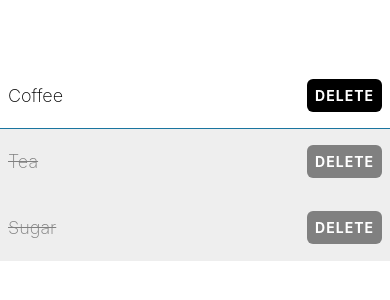
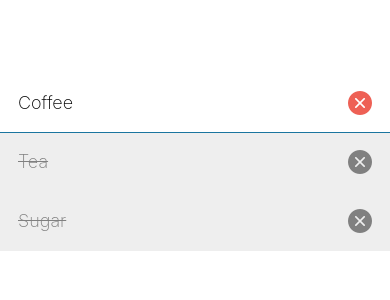
Before and after one commit to mazurcaionut/taskly, a React Native app: screen / in a window 390 px wide. Shown: the part 260-560 px from the top of the page. Built offline with nearby package versions, Linux system fonts and the light colour scheme.

Commit message:
Use icons for buttons

```diff
--- a/components/ShoppingListItem.tsx
+++ b/components/ShoppingListItem.tsx
@@ -1,5 +1,6 @@
 import { View, TouchableOpacity, Text, StyleSheet, Alert } from "react-native";
 import { theme } from "../theme";
+import AntDesign from "@expo/vector-icons/AntDesign";
 
 interface ShoppingListItemProps {
     name?: string;
@@ -23,12 +24,12 @@ export function ShoppingListItem({ name, isCompleted }: ShoppingListItemProps) {
             <Text style={[styles.itemText, isCompleted ? styles.completedText : undefined]}>
                 {name}
             </Text>
-            <TouchableOpacity
-                style={[styles.button, isCompleted ? styles.completedButton : undefined]}
-                onPress={handleDelete}
-                activeOpacity={0.8}
-            >
-                <Text style={styles.buttonText}>Delete</Text>
+            <TouchableOpacity onPress={handleDelete} activeOpacity={0.8}>
+                <AntDesign
+                    name="closecircle"
+                    size={24}
+                    color={isCompleted ? theme.colorGrey : theme.colorRed}
+                />
             </TouchableOpacity>
         </View>
     );
@@ -38,7 +39,7 @@ const styles = StyleSheet.create({
     itemContainer: {
         borderBottomWidth: 1,
         borderBottomColor: theme.colorCerulean,
-        paddingHorizontal: 8,
+        paddingHorizontal: 18,
         paddingVertical: 16,
         flexDirection: "row",
         alignItems: "center",
@@ -49,20 +50,6 @@ const styles = StyleSheet.create({
         borderBottomColor: theme.colorLightGrey,
     },
     itemText: { fontSize: 18, fontWeight: "200" },
-    button: {
-        backgroundColor: theme.colorBlack,
-        padding: 8,
-        borderRadius: 6,
-    },
-    completedButton: {
-        backgroundColor: theme.colorGrey,
-    },
-    buttonText: {
-        color: theme.colorWhite,
-        fontWeight: "bold",
-        textTransform: "uppercase",
-        letterSpacing: 1,
-    },
     completedText: {
         textDecorationLine: "line-through",
         textDecorationColor: theme.colorGrey,
--- a/package.json
+++ b/package.json
@@ -13,7 +13,8 @@
     "expo": "~52.0.11",
     "expo-status-bar": "~2.0.0",
     "react": "18.3.1",
-        "react-native": "0.76.3"
+    "react-native": "0.76.3",
+    "@expo/vector-icons": "^14.0.2"
   },
   "devDependencies": {
     "@babel/core": "^7.25.2",
--- a/theme.ts
+++ b/theme.ts
@@ -4,4 +4,5 @@ export const theme = {
     colorBlack: "#000",
     colorGrey: "grey",
     colorLightGrey: "#eee",
+    colorRed: "#ee6055",
 };
```
Also changed, not shown: 1 other file (tests, documents, lock files or other folders). Lines whose indentation alone changed are shown as unchanged.
